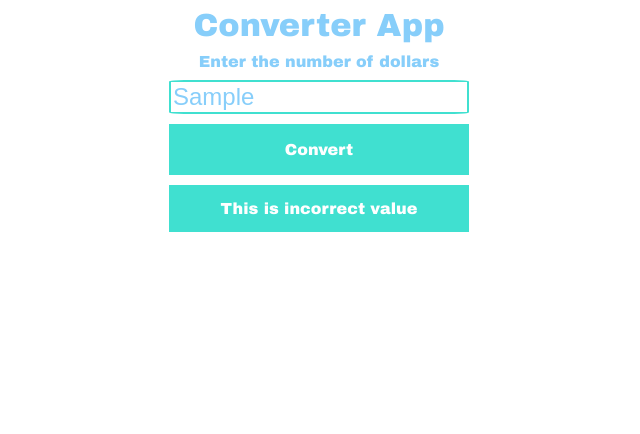
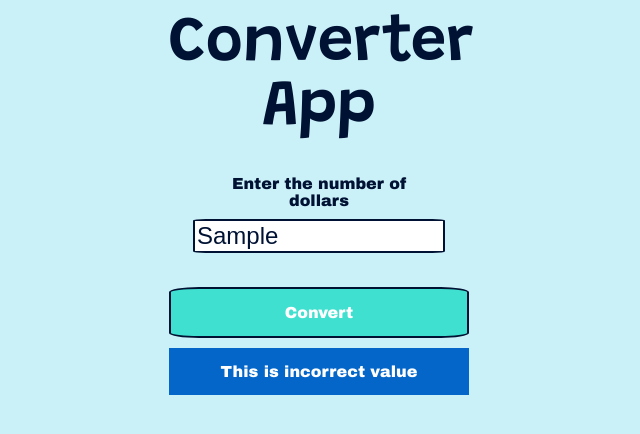
Before and after one commit to LimonJuice322/Dollars-to-cents-converter, a plain HTML site: page index.html in a window 1280 px wide. Both pictures are taken after typing "Sample" into the empty fields and a click on the button "Convert". Shown: the whole page, without its empty margins (321-961 px from the left). Drawn offline with Linux system fonts and the light colour scheme.

Commit message:
Provide better design for the app

```diff
--- a/index.html
+++ b/index.html
@@ -3,6 +3,7 @@
   <head>
     <meta charset="utf-8">
     <link rel="stylesheet" href="styles.css">
+    <link href="https://fonts.googleapis.com/css2?family=Grandstander:wght@600&display=swap" rel="stylesheet">
     <title>"Dollar to cents" converter</title>
   </head>
   <body>
--- a/styles.css
+++ b/styles.css
@@ -1,5 +1,7 @@
 body {
   font-family: 'Arial Black', sans-serif;
+  background-color: #caf0f8;
+  margin: 1%;
 }
 
 .app {
@@ -11,12 +13,14 @@ body {
   text-align: center;
   padding: 0;
   margin: 0;
-  color: #87CEFA;
+  color: #001233;
+  font-family: 'Grandstander', cursive;
+  font-size: 400%;
 }
 
 .app__input-data {
   padding: 0;
-  margin: 0;
+  margin: 8%;
   padding-bottom: 10px;
 }
 
@@ -24,7 +28,7 @@ body {
   display: block;
   padding: 10px;
   text-align: center;
-  color: #87CEFA;
+  color: #001233;
 }
 
 .app__input {
@@ -32,14 +36,14 @@ body {
   width: 100%;
   display: block;
   font-size: 24px;
-  color: #87CEFA;
-  border: 2px solid #40E0D0;
+  color: #001233;
+  border: 2px solid #001233;
   border-radius: 5%;
 }
 
 .app__input:focus {
   outline: none;
-  border: 2px solid #87CEFA;
+  border: 2px solid  #001233;
 }
 
 .app__btn-convert {
@@ -48,9 +52,10 @@ body {
   width: 100%;
   padding-top: 15px;
   padding-bottom: 15px;
-  color: #40E0D0;
+  color: #03045e;
   background-color: #ffffff;
-  border: 2px solid #40E0D0;
+  border: 2px solid  #001233;
+  border-radius: 10%;
 }
 
 .app__btn-convert:hover,
@@ -66,7 +71,7 @@ body {
   margin-top: 10px;
   margin-bottom: 10px;
   padding: 15px;
-  background-color: #40E0D0;
+  background-color: #0466c8;
   color: #ffffff;
   text-align: center;
 }
@@ -75,14 +80,15 @@ body {
   width: 100%;
   color: #ffffff;
   border-collapse: collapse;
+  border: 2px solid  #0353a4;
 }
 
 .app-table__row:nth-child(odd) {
-  background-color: #87CEFA;
+  background-color: #0466c8;
 }
 
 .app-table__row:nth-child(even) {
-  background-color: #40E0D0;
+  background-color: #0353a4;
 }
 
 .app-table__cell {
@@ -90,8 +96,10 @@ body {
   padding-top: 15px;
   padding-bottom: 15px;
   width: 50%;
+  border: 2px solid  #001233;
 }
 
 .app-table__cell:nth-child(even) {
   border-left: 1px solid #D3D3D3;
+  border: 2px solid  #001233;
 }
```
